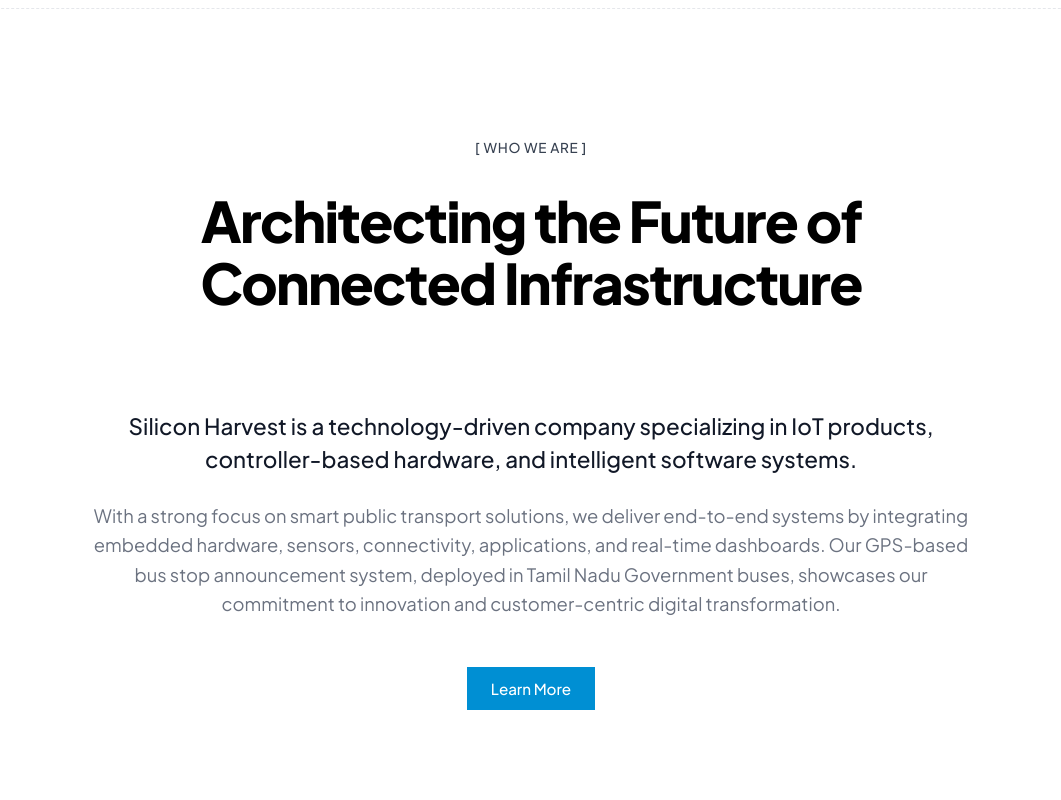
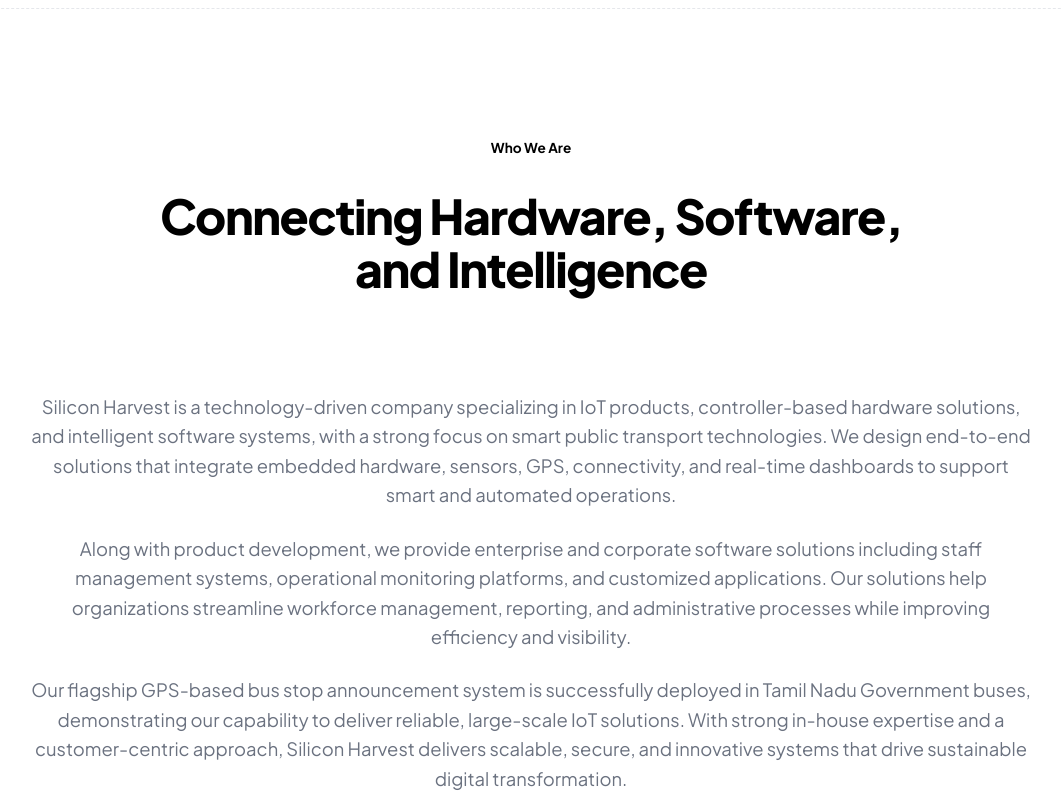
Before and after one commit to oscilink2-cyber/core-comp, a React (Vite) app: page /about in a window 1280 px wide. Shown: the part 420-1220 px from the top of the page, without its empty margins (109-1170 px from the left). Built offline with nearby package versions, Linux system fonts and the light colour scheme.

Commit message:
Update AboutCompany content and layout to match new design

```diff
--- a/src/components/AboutCompany.tsx
+++ b/src/components/AboutCompany.tsx
@@ -8,30 +8,25 @@
 
         {/* Header Section */}
         <div className="about-header animate-fade-in">
-          <div className="section-badge">
-            [ WHO WE ARE ]
+          <div className="section-badge" style={{ textTransform: 'none', fontWeight: 700, letterSpacing: 'normal', color: '#000' }}>
+            Who We Are
           </div>
-          <h2 className="about-title">
-            Architecting the Future of <br/> Connected Infrastructure
+          <h2 className="about-title" style={{ fontSize: '3rem' }}>
+            Connecting Hardware, Software, and Intelligence
           </h2>
         </div>
 
         {/* Text Content */}
-        <div className="about-text-content animate-fade-in delay-100">
-          <p className="about-description highlight">
-            Silicon Harvest is a technology-driven company specializing in IoT products,
-            controller-based hardware, and intelligent software systems.
+        <div className="about-text-content animate-fade-in delay-100" style={{ maxWidth: '1000px' }}>
+          <p className="about-description">
+            Silicon Harvest is a technology-driven company specializing in IoT products, controller-based hardware solutions, and intelligent software systems, with a strong focus on smart public transport technologies. We design end-to-end solutions that integrate embedded hardware, sensors, GPS, connectivity, and real-time dashboards to support smart and automated operations.
           </p>
           <p className="about-description">
-            With a strong focus on smart public transport solutions, we deliver end-to-end
-            systems by integrating embedded hardware, sensors, connectivity, applications,
-            and real-time dashboards. Our GPS-based bus stop announcement system, deployed
-            in Tamil Nadu Government buses, showcases our commitment to innovation and
-            customer-centric digital transformation.
+            Along with product development, we provide enterprise and corporate software solutions including staff management systems, operational monitoring platforms, and customized applications. Our solutions help organizations streamline workforce management, reporting, and administrative processes while improving efficiency and visibility.
           </p>
-          <div className="about-cta">
-            <button className="btn btn-primary">Learn More</button>
-          </div>
+          <p className="about-description">
+            Our flagship GPS-based bus stop announcement system is successfully deployed in Tamil Nadu Government buses, demonstrating our capability to deliver reliable, large-scale IoT solutions. With strong in-house expertise and a customer-centric approach, Silicon Harvest delivers scalable, secure, and innovative systems that drive sustainable digital transformation.
+          </p>
         </div>
 
         {/* Bottom Features Cards */}
```
